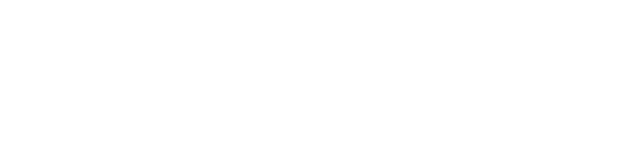
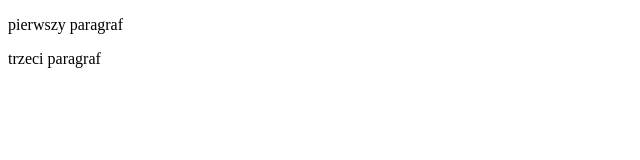
Before and after one commit to ejalowiec/ejalowiec.github.io-test, a plain HTML site: page index.html in a window 1280 px wide. Shown: the whole page, without its empty margins (0-640 px from the left). Drawn offline with Linux system fonts and the light colour scheme.

Commit message:
Dodano trzeci paragraf na gałęzi master

```diff
--- a/index.html
+++ b/index.html
@@ -7,7 +7,8 @@
 </head>
 
 <body>
-    <p></p>
+    <p>pierwszy paragraf</p>
+    <p>trzeci paragraf</p>
 </body>
 
 </html>
```
